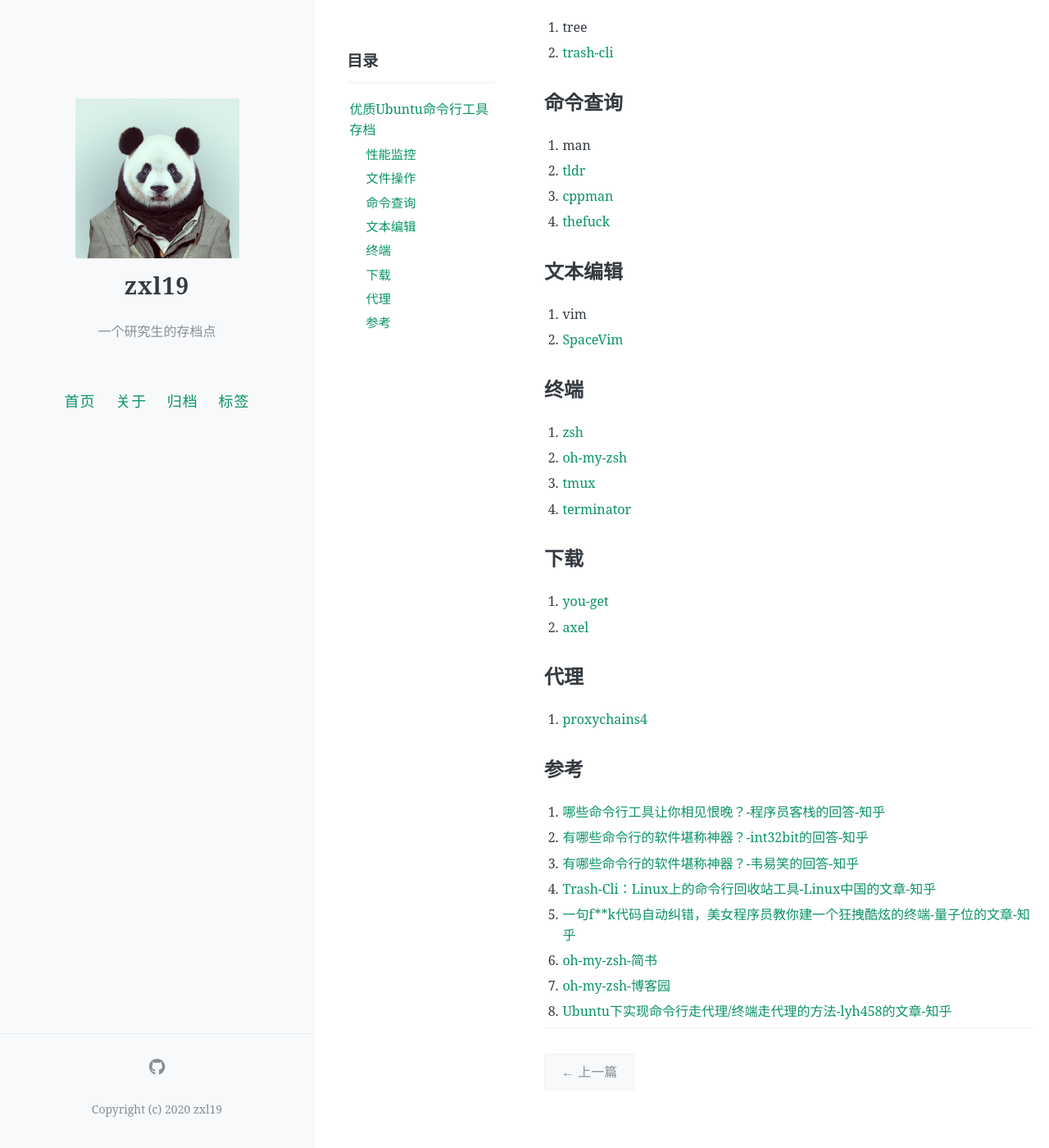
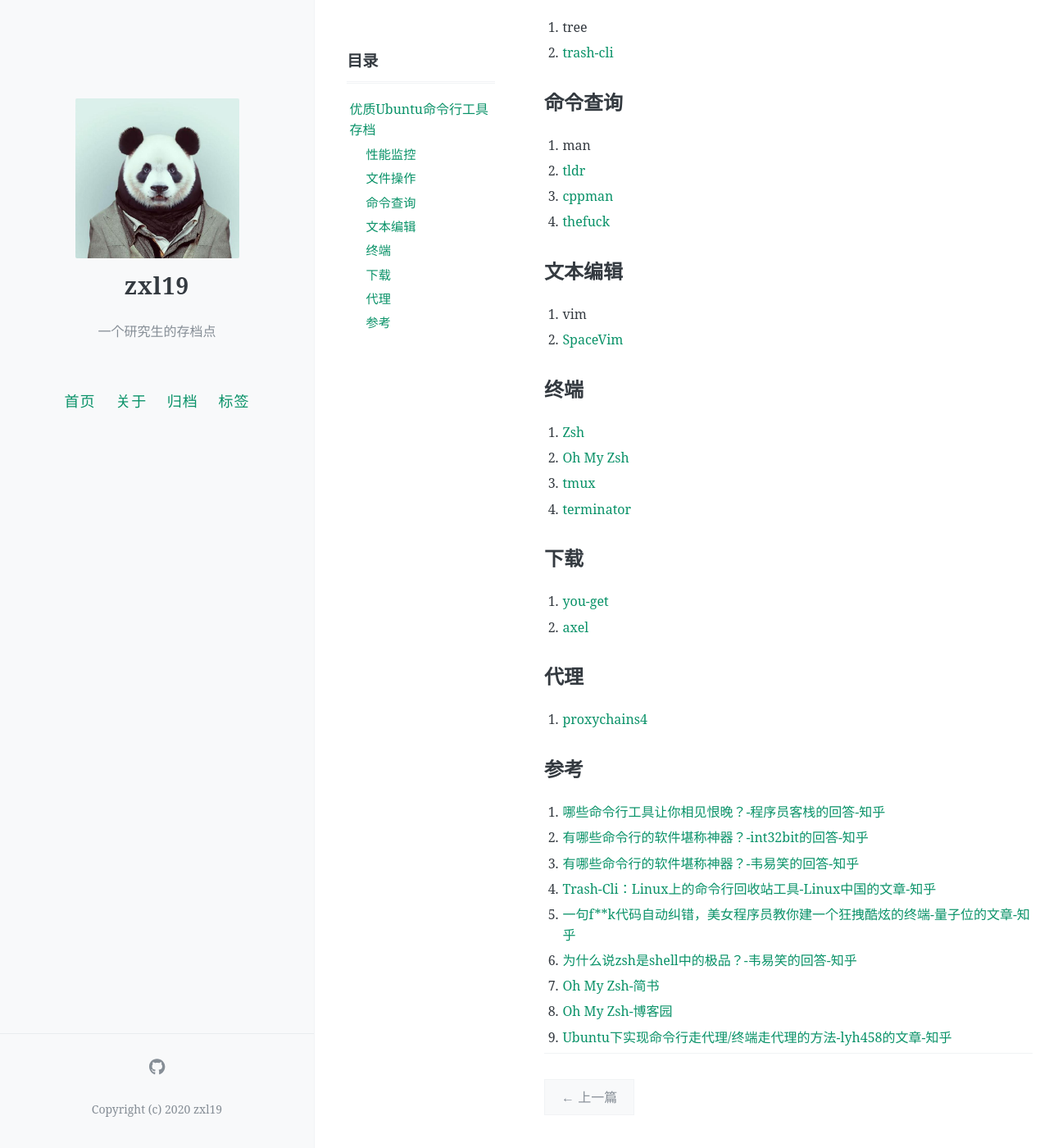
Before and after one commit to zxl19/zxl19.github.io, a Jekyll site: the page built from _posts/2021-10-11-terminal-tool.md, in a window 1280 px wide and 1400 px high, scrolled down 450 px. Shown: the whole window at 82% size. Built offline with Jekyll 4.4.1, drawn with Linux system fonts in a browser that asks for light colours; comment, search, counter and statistics services are not loaded; before the commit the page ends 1819 px from its top, so only the background shows below that.

Commit message:
Update Posts

```diff
--- a/_posts/2021-10-11-terminal-tool.md
+++ b/_posts/2021-10-11-terminal-tool.md
@@ -39,8 +39,8 @@ pinned: false
 
 ## 终端
 
-1. [zsh](https://zsh.sourceforge.io/)
-2. [oh-my-zsh](https://github.com/ohmyzsh/ohmyzsh)
+1. [Zsh](https://zsh.sourceforge.io/)
+2. [Oh My Zsh](https://github.com/ohmyzsh/ohmyzsh)
 3. [tmux](https://github.com/tmux/tmux)
 4. [terminator](https://github.com/gnome-terminator/terminator)
 
@@ -60,6 +60,7 @@ pinned: false
 3. [有哪些命令行的软件堪称神器？-韦易笑的回答-知乎](https://www.zhihu.com/question/59227720/answer/286665684)
 4. [Trash-Cli：Linux上的命令行回收站工具-Linux中国的文章-知乎](https://zhuanlan.zhihu.com/p/44948578)
 5. [一句f**k代码自动纠错，美女程序员教你建一个狂拽酷炫的终端-量子位的文章-知乎](https://zhuanlan.zhihu.com/p/87694586)
-6. [oh-my-zsh-简书](https://www.jianshu.com/p/b8a80dd59414)
-7. [oh-my-zsh-博客园](https://www.cnblogs.com/lcgbk/p/13255836.html)
-8. [Ubuntu下实现命令行走代理/终端走代理的方法-lyh458的文章-知乎](https://zhuanlan.zhihu.com/p/377550825)
+6. [为什么说zsh是shell中的极品？-韦易笑的回答-知乎](https://www.zhihu.com/question/21418449/answer/300879747)
+7. [Oh My Zsh-简书](https://www.jianshu.com/p/b8a80dd59414)
+8. [Oh My Zsh-博客园](https://www.cnblogs.com/lcgbk/p/13255836.html)
+9. [Ubuntu下实现命令行走代理/终端走代理的方法-lyh458的文章-知乎](https://zhuanlan.zhihu.com/p/377550825)
```
Also changed, not shown: _posts/2020-06-03-vscode-setup.md (+1 -1 lines), _posts/2021-09-15-windows-setup.md (+1 -1 lines), _posts/2021-10-11-apt-note.md (added, +64 -0 lines).
